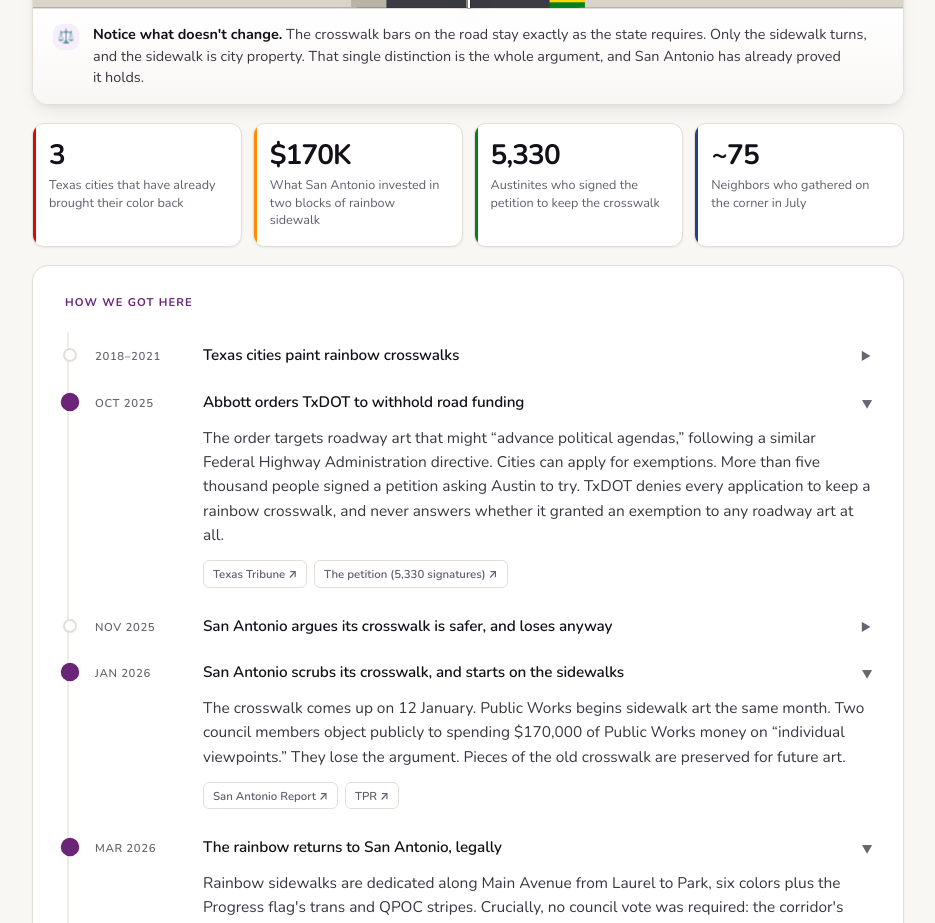
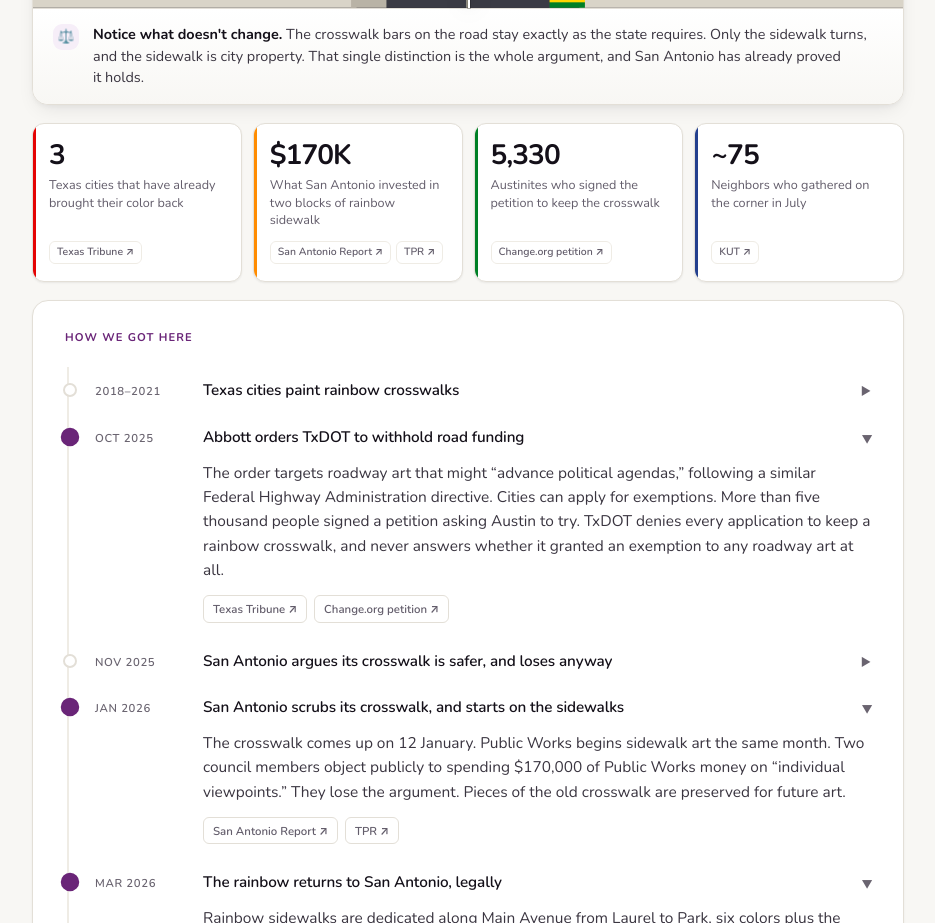
Before and after one commit to willhines90/keep-austin-colorful, a website: page index.html in a window 1280 px wide. Shown: the part 1180-2103 px from the top of the page, without its empty margins (172-1107 px from the left). Drawn offline with nearby package versions, Linux system fonts and the light colour scheme.

Commit message:
Cite every figure in the stat row

```diff
--- a/index.html
+++ b/index.html
@@ -263,6 +263,9 @@ em{font-style:italic}
 .stat::before{content:'';position:absolute;left:0;top:0;bottom:0;width:3px;background:var(--sw,var(--accent))}
 .stat b{display:block; font-family:var(--sans); font-size:1.75rem; font-weight:var(--w-bold); letter-spacing:-.035em; line-height:1}
 .stat span{font-size:.79rem; color:var(--muted); display:block; margin-top:7px; line-height:1.4; font-family:var(--sans)}
+.stat{display:flex; flex-direction:column}
+.stat .srcs{margin-top:auto; padding-top:var(--s3); gap:5px}
+.stat .srcl{font-size:.655rem; padding:2px 7px; border-color:var(--line-2)}
 @media(max-width:720px){.stats{grid-template-columns:repeat(2,1fr)}}
 
 /* ─── timeline ─── */
@@ -732,12 +735,7 @@ a[href^="http"]:not(.srcl):not(.lnk):hover{text-decoration-color:var(--accent)}
       <p><b>Notice what doesn't change.</b> The crosswalk bars on the road stay exactly as the state requires. Only the sidewalk turns, and the sidewalk is city property. That single distinction is the whole argument, and San Antonio has already proved it holds.</p>
     </div>
   </div>
-  <div class="stats">
-    <div class="stat" style="--sw:var(--r1)"><b>3</b><span>Texas cities that have already brought their color back</span></div>
-    <div class="stat" style="--sw:var(--r2)"><b>$170K</b><span>What San Antonio invested in two blocks of rainbow sidewalk</span></div>
-    <div class="stat" style="--sw:var(--r4)"><b>5,330</b><span>Austinites who signed the petition to keep the crosswalk</span></div>
-    <div class="stat" style="--sw:var(--r5)"><b>~75</b><span>Neighbors who gathered on the corner in July</span></div>
-  </div>
+  <div class="stats" id="statRow"></div>
 
   <section>
     <h2>How we got here</h2>
@@ -982,7 +980,7 @@ var SRC={
  kvue:['KVUE','https://www.kvue.com/article/news/local/austin-texas-fourth-colorado-streets-rainbow-crosswalk-removed/269-0218c935-2ca7-47b4-8199-8c0fbdf2df00'],
  calendar:['City of Austin calendar','https://services.austintexas.gov/edims/document.cfm?id=462100'],
  sixsquare:['Six Square','https://sixsquareatx.org/'],
- petition:['The petition (5,330 signatures)','https://www.change.org/p/city-of-austin-texas-approve-the-rainbow-crosswalks-in-austin-tx'],
+ petition:['Change.org petition','https://www.change.org/p/city-of-austin-texas-approve-the-rainbow-crosswalks-in-austin-tx'],
  pride:['Austin Pride','https://austinpride.org/pride2026/']
 };
 function srcLinks(keys){
@@ -2098,6 +2096,25 @@ $('#quickBtn').addEventListener('click',function(){
 $('#resetTrack').addEventListener('click',function(){S.done={}; save(); renderTodos(); ring(); toast('Progress reset')});
 
 
+/* ════════ the numbers ════════
+   Every figure on this row is cited. If a number cannot be sourced it does not
+   belong here, because the rest of the page depends on that being true. */
+var STATS=[
+ {n:'3', w:'Texas cities that have already brought their color back', c:'var(--r1)', s:['tribune']},
+ {n:'$170K', w:'What San Antonio invested in two blocks of rainbow sidewalk', c:'var(--r2)', s:['sareport','tpr']},
+ {n:'5,330', w:'Austinites who signed the petition to keep the crosswalk', c:'var(--r4)', s:['petition']},
+ {n:'~75', w:'Neighbors who gathered on the corner in July', c:'var(--r5)', s:['kut']}
+];
+function renderStats(){
+  var m=$('#statRow'); if(!m) return;
+  m.innerHTML='';
+  STATS.forEach(function(st){
+    var d=el('div','stat'); d.style.setProperty('--sw',st.c);
+    d.innerHTML='<b>'+st.n+'</b><span>'+st.w+'</span>'+srcLinks(st.s);
+    m.appendChild(d);
+  });
+}
+
 /* ════════ the calendar ════════
    Rendered from today's date, so whatever is next is always at the top and
    whatever has passed is marked rather than deleted. The site stays useful
@@ -2249,7 +2266,7 @@ function bindIcs(){ $$('[data-ics]').forEach(function(b){
     toast('Calendar file downloaded. Open it to add the event');
   });
 })}
-renderDates(); bindIcs();
+renderStats(); renderDates(); bindIcs();
 
 
 })();
```
Also changed, not shown: test/6-brand-and-tone.test.js (+10 -0 lines), README.md.
